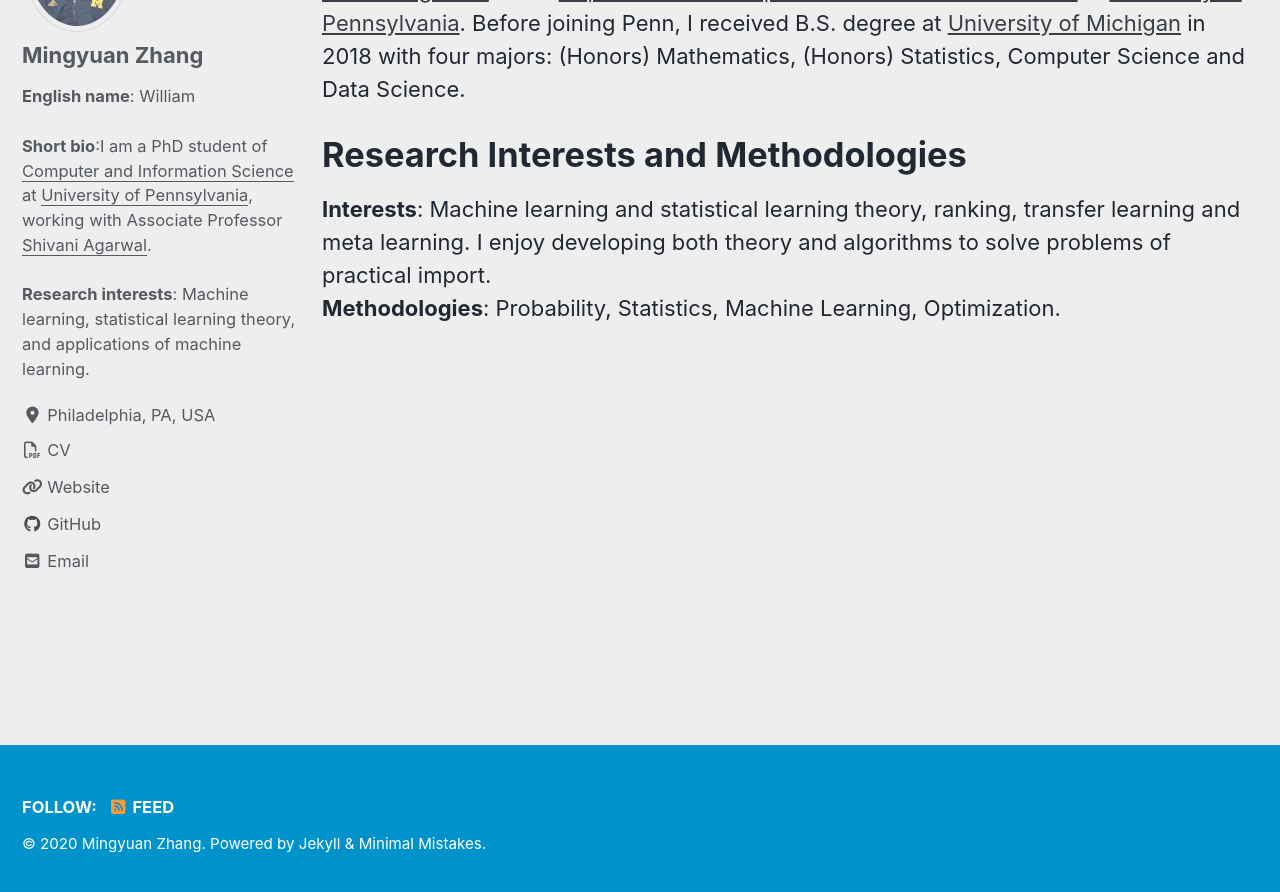
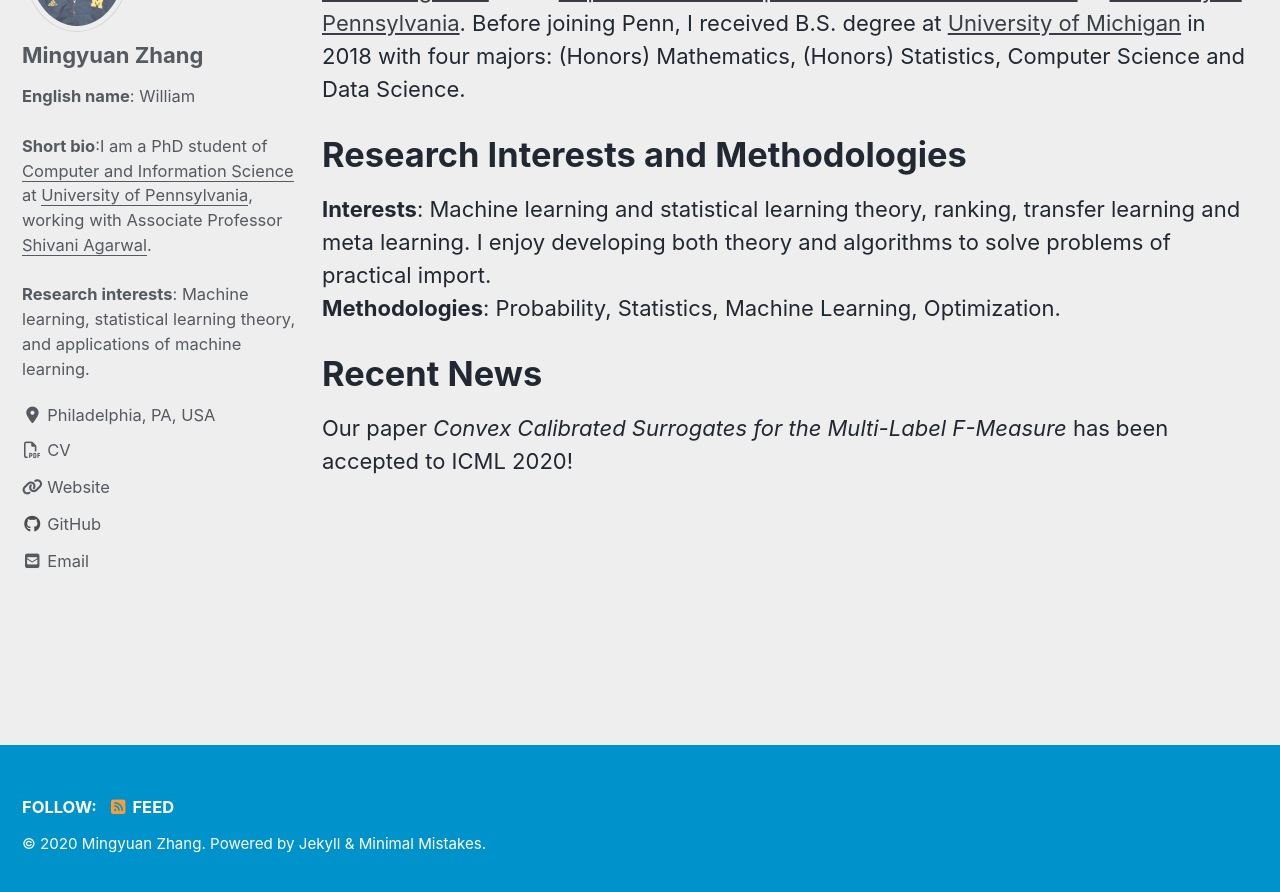
Before and after one commit to moshimowang/moshimowang.github.io, a Jekyll site: the page built from _pages/about.md, in a window 1280 px wide and 900 px high, scrolled down 222 px. Shown: the top 892 px of the window. Built offline with Jekyll 4.4.1, drawn with Linux system fonts in a browser that asks for light colours; cached includes are drawn as plain includes; nearby versions of some CDN libraries.

Commit message:
added recent news to homepage

```diff
--- a/_pages/about.md
+++ b/_pages/about.md
@@ -16,3 +16,7 @@
 ======
 **Interests**: Machine learning and statistical learning theory, ranking, transfer learning and meta learning. I enjoy developing both theory and algorithms to solve problems of practical import.<br>
 **Methodologies**:  Probability, Statistics, Machine Learning, Optimization.
+
+Recent News
+======
+Our paper <em>Convex Calibrated Surrogates for the Multi-Label F-Measure</em> has been accepted to ICML 2020!<br>
```
Also changed, not shown: _pages/publications.md (+1 -1 lines).
